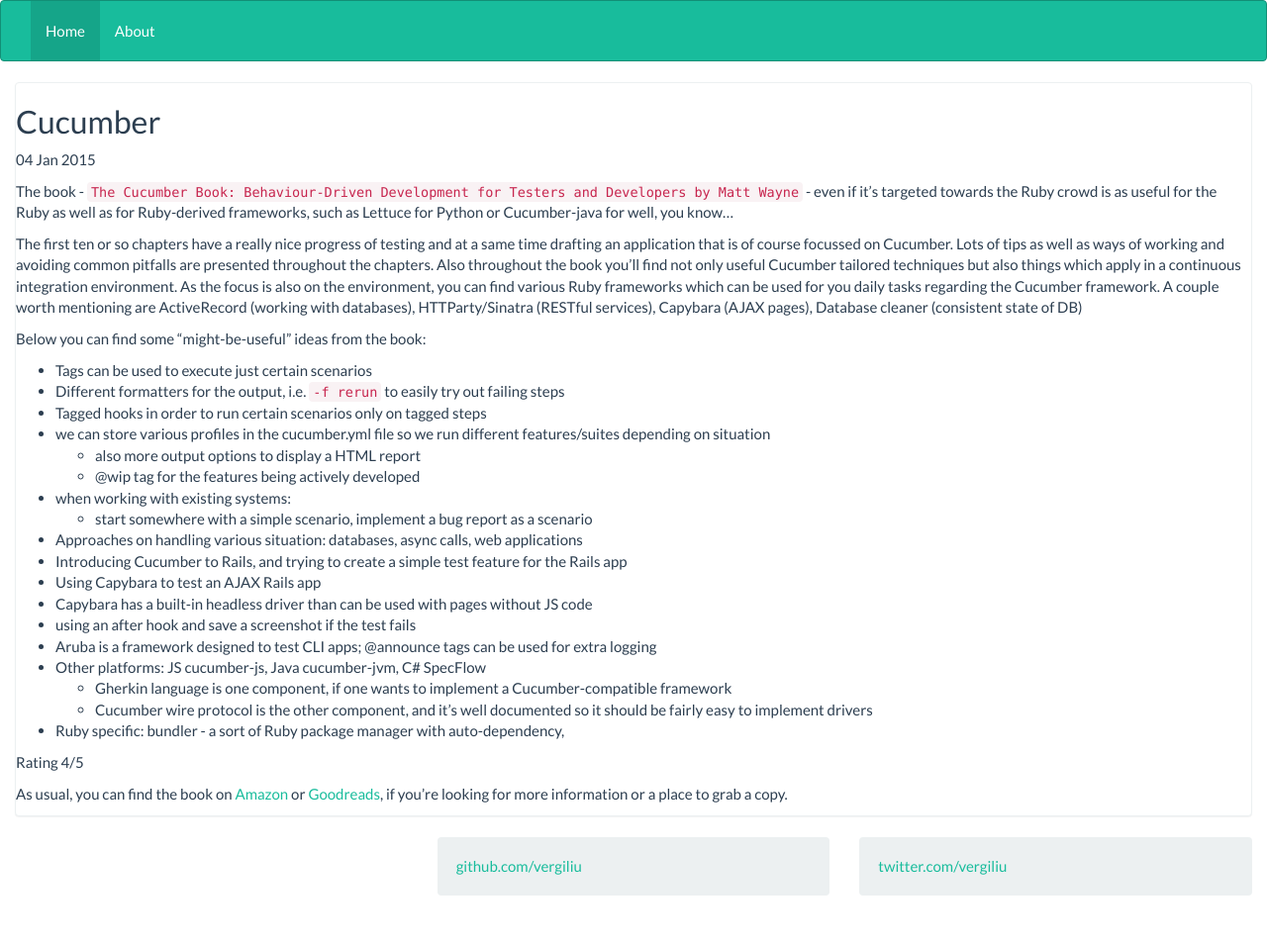
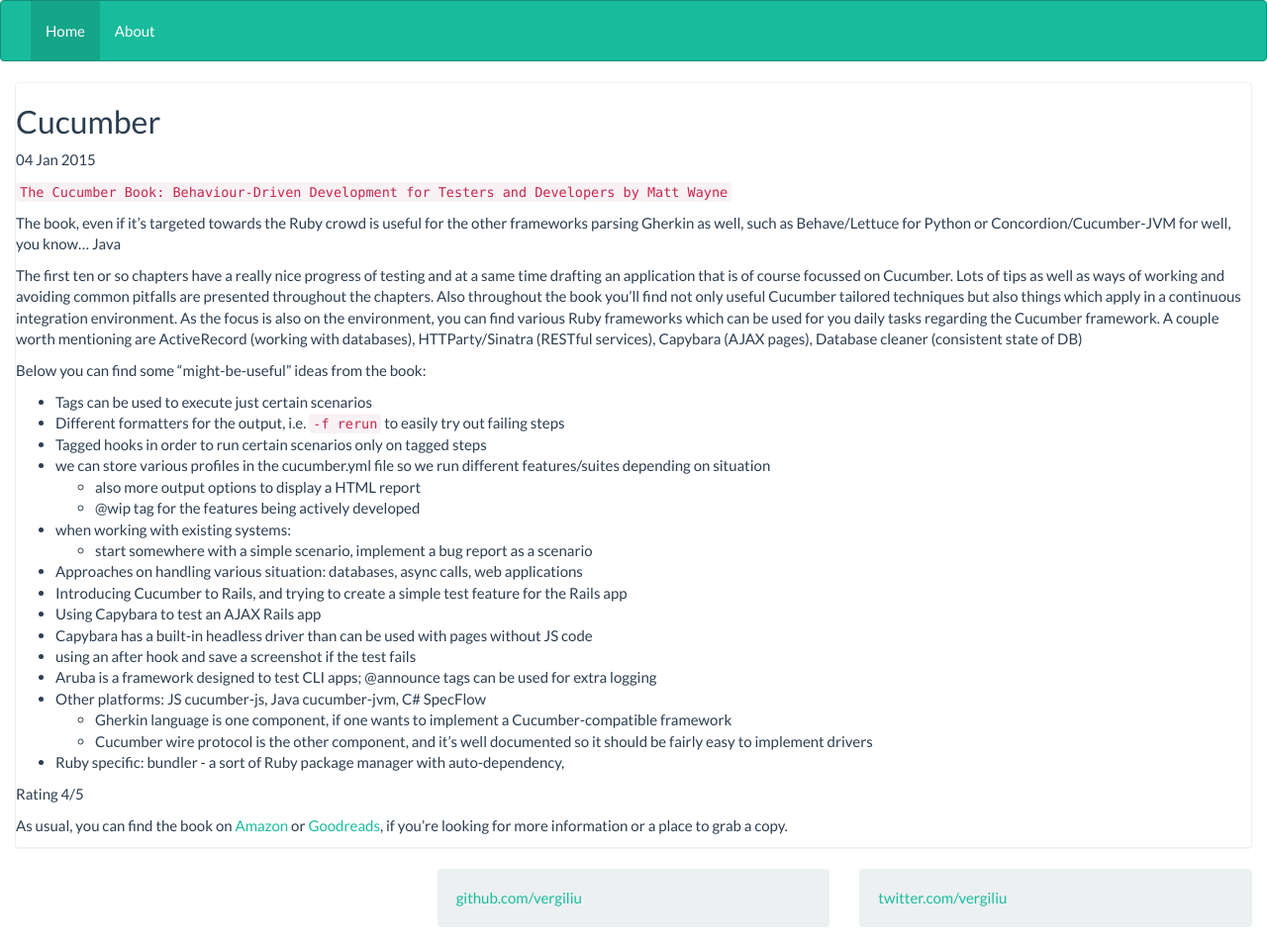
Before and after one commit to vergiliu/vergiliu.github.io, a Jekyll site: the page built from _posts/2015-01-04-cucumber.md, in a window 1280 px wide. Shown: the whole page at 99% size. Built offline with Jekyll 4.4.1, drawn with Linux system fonts in a browser that asks for light colours; before the commit the page ends 925 px from its top, so only the background shows below that.

Commit message:
cucumber updates

```diff
--- a/_posts/2015-01-04-cucumber.md
+++ b/_posts/2015-01-04-cucumber.md
@@ -5,7 +5,9 @@
 categories: [books, reviews]
 tags: [books, reviews, 2015]
 ---
-The book - `The Cucumber Book: Behaviour-Driven Development for Testers and Developers by Matt Wayne` - even if it's targeted towards the Ruby crowd is as useful for the Ruby as well as for Ruby-derived frameworks, such as Lettuce for Python or Cucumber-java for well, you know...
+`The Cucumber Book: Behaviour-Driven Development for Testers and Developers by Matt Wayne`
+
+The book, even if it's targeted towards the Ruby crowd is useful for the other frameworks parsing Gherkin as well, such as Behave/Lettuce for Python or Concordion/Cucumber-JVM for well, you know... Java
 
 The first ten or so chapters have a really nice progress of testing and at a same time drafting an application that is of course focussed on Cucumber. Lots of tips as well as ways of working and avoiding common pitfalls are presented throughout the chapters.
 Also throughout the book you'll find not only useful Cucumber tailored techniques but also things which apply in a continuous integration environment. As the focus is also on the environment, you can find various Ruby frameworks which can be used for you daily tasks regarding the Cucumber framework. A couple worth mentioning are ActiveRecord (working with databases), HTTParty/Sinatra (RESTful services), Capybara (AJAX pages), Database cleaner (consistent state of DB)
```
